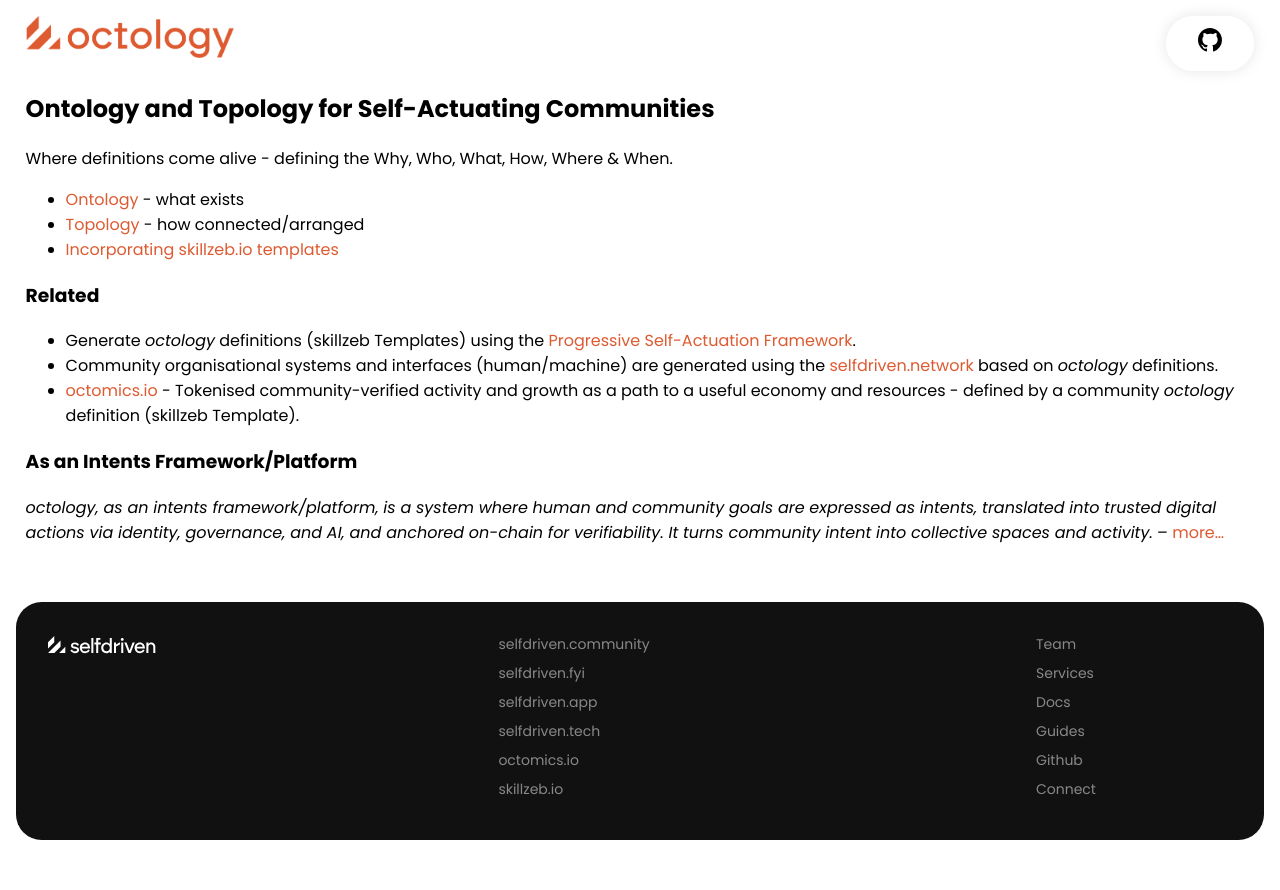
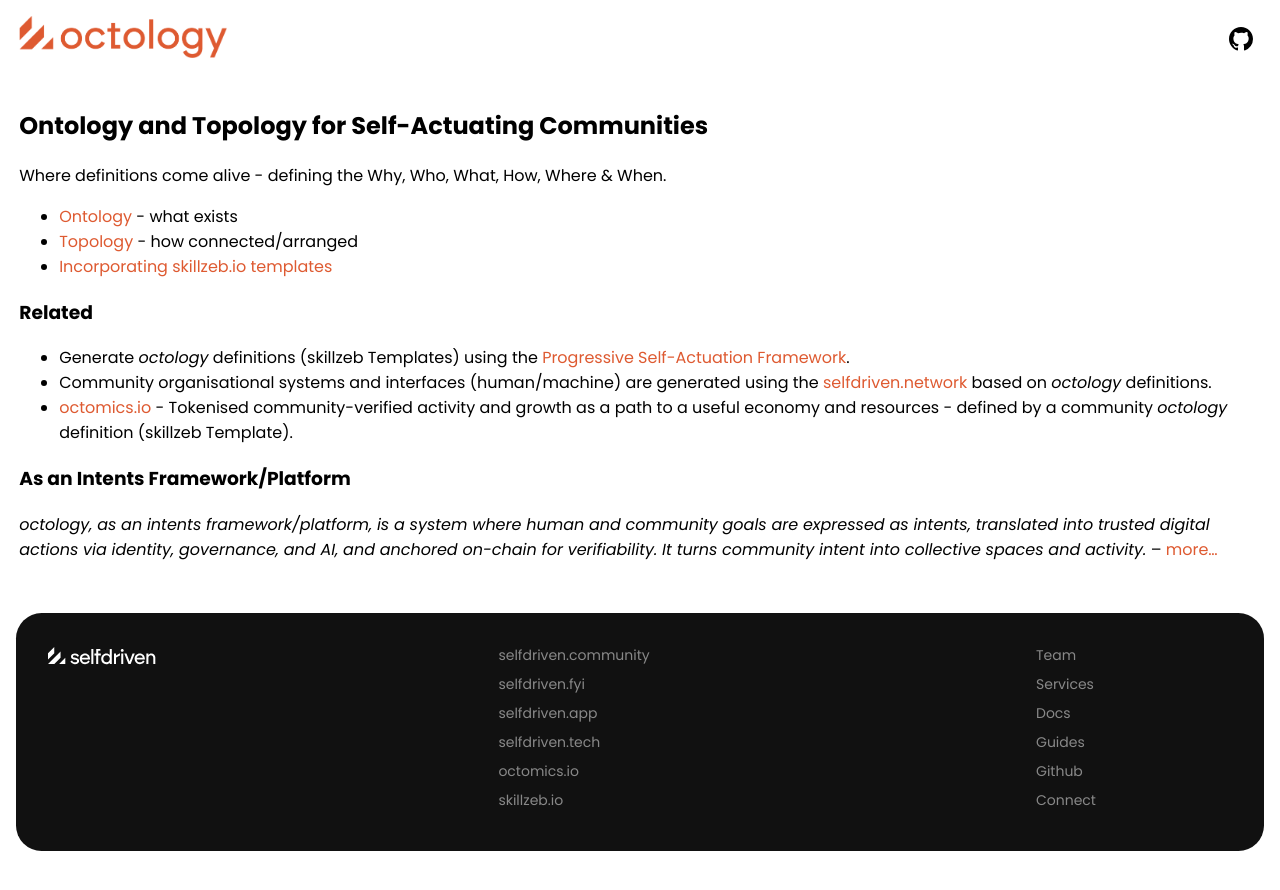
Before and after one commit to selfdriven-octo/octology, a Jekyll site: the page built from docs/index.md, in a window 1280 px wide. Shown: the top 890 px of the page. Built offline with Jekyll 4.4.1, drawn with Linux system fonts in a browser that asks for light colours.

Commit message:
Update style.css

```diff
--- a/docs/assets/css/style.css
+++ b/docs/assets/css/style.css
@@ -13,10 +13,10 @@
 .header {
 	display: flex;
 	justify-content: space-between;
-	align-items: start;
+	align-items: center;
 	background: #fff;
-	padding: 1rem 1.6rem;
-	padding-bottom: 0px;
+	padding: 1rem 1.2rem;
+	padding-bottom: 0;
 }
 
 .logo {
@@ -33,6 +33,11 @@
 }
 
 .nav {
+	backdrop-filter: blur(42px);
+	padding: .34em 0em;
+}
+
+.nav-logo {
 	backdrop-filter: blur(42px);
     pointer-events: auto;
     background-color: #ffffffb3;
@@ -54,8 +59,7 @@
 }
 
 .main-content {
-	padding: 1.6rem;
-	padding-top: 0;
+	padding: 1.2rem;
 	margin: 0 auto;
 }
 
@@ -155,3 +159,35 @@
 	top: 1rem;
 	right: 1rem;
 }
+
+table {
+  border-collapse: separate;
+  border-spacing: 0;
+  border: 2px solid #000;
+  border-radius: 12px;
+  overflow: hidden; /* ensures the inner cells don’t poke through */
+}
+
+th,
+td {
+  border: 1px solid #000;
+  padding: 8px 12px;
+}
+
+th:first-child,
+td:first-child {
+  border-left: none;
+}
+
+th:last-child,
+td:last-child {
+  border-right: none;
+}
+
+tr:first-child th {
+  border-top: none;
+}
+
+tr:last-child td {
+  border-bottom: none;
+}
```
